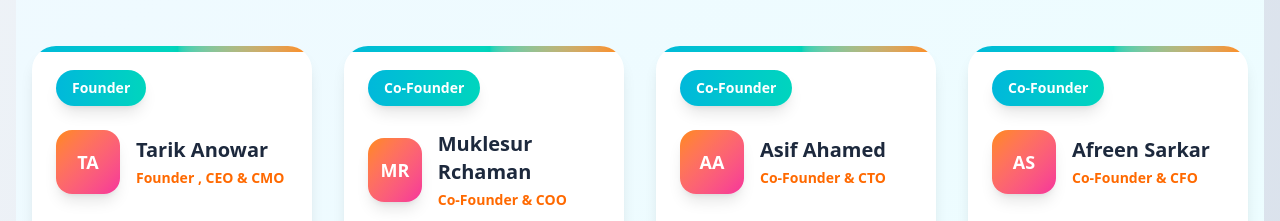
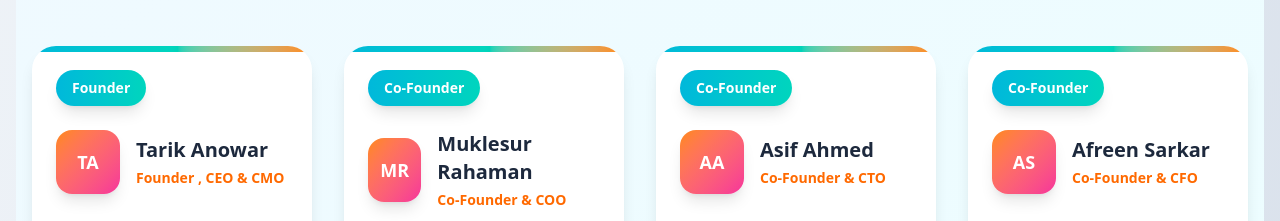
Before and after one commit to UNIBITE/UNIBITE-WEB, a React (Vite) app: page / in a window 1280 px wide. Shown: the part 5160-5381 px from the top of the page. Built offline with nearby package versions, Linux system fonts and the light colour scheme; a web font is replaced by a local one.

Commit message:
Fix typos in team member names in TeamSection component

```diff
--- a/src/components/Team.jsx
+++ b/src/components/Team.jsx
@@ -10,14 +10,14 @@ const TeamSection = () => {
       id: 1
     },
     {
-      name: "Muklesur Rchaman",
+      name: "Muklesur Rahaman",
       role: "Co-Founder & COO",
       description: "Responsible for daily operations, food preparation, delivery systems, and host partnerships.",
       avatar: "MR",
       id: 2
     },
     {
-      name: "Asif Ahamed",
+      name: "Asif Ahmed",
       role: "Co-Founder & CTO",
       description: "Leads development of the Mealversity app and web platform.",
       avatar: "AA",
```
